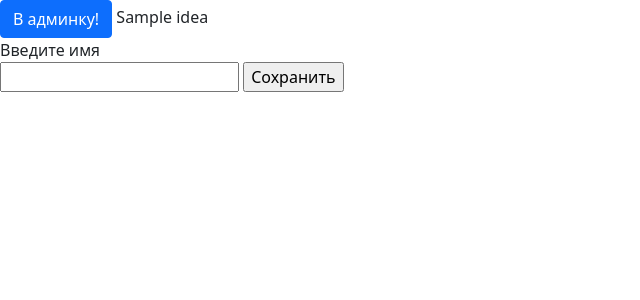
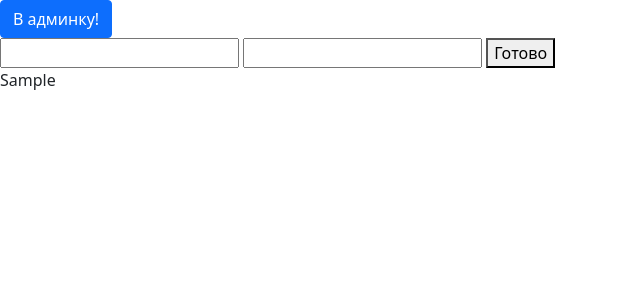
Before and after one commit to outsider4444/banka_idea, a Django app: template templates/test.html in a window 1280 px wide. Shown: the top 300 px of the page, without its empty margins (0-640 px from the left). Run offline with Django 4.2, Linux system fonts and the light colour scheme; tables that the repository leaves empty hold one stand-in row (values such as "Sample post"); the template is opened without the code that fills it: values that come from a table or form of the project are taken from there, most other values are stand-ins (such as "Sample title", 1, 10 or a date in 2020); some libraries are stand-ins or nearby versions.

Commit message:
Форма создания

```diff
--- a/banka_idea/models.py
+++ b/banka_idea/models.py
@@ -2,7 +2,7 @@ from ckeditor_uploader.fields import RichTextUploadingField
 from django.contrib.auth.models import AbstractUser
 from django.db import models
 
-
+# Create your models here.
 # Модели для базы данных
 class User(AbstractUser):
     avatar = models.ImageField(upload_to='media/user/avatar/', blank=True, null=True)
--- a/templates/test.html
+++ b/templates/test.html
@@ -5,32 +5,22 @@
     <title>Главная страница</title>
     <meta charset="utf-8">
     <link rel="stylesheet" href="{% static 'css/bootstrap.css' %}">
-    <link rel="stylesheet" href="{% static 'js/bootstrap.css' %}">
-    <link rel="stylesheet" href="{% static 'css/buttons-styles.css' %}" type="text/css" media="all">
+    <script src="{% static 'js/bootstrap.js' %}"></script>
     <script src="https://ajax.googleapis.com/ajax/libs/jquery/3.3.1/jquery.min.js"></script>
     <script src="https://cdnjs.cloudflare.com/ajax/libs/popper.js/1.14.0/umd/popper.min.js"></script>
     <script src="https://kit.fontawesome.com/f433a9122e.js" crossorigin="anonymous"></script>
 </head>
 <body>
-<a class="btn btn-primary" href="/admin">В админку!</a>
+    <a class="btn btn-primary" href="/admin">В админку!</a>
+    <form action="" method="post">
+        {% csrf_token %}
 
-{{idea.name}}
+        <input type="text" name="name">
+        <input type="text" name="description">
 
-<form method="POST">
-    {% csrf_token %}
+        <button type="submit">Готово</button>
+    </form>
 
-    <iput type = "text" name="name">
-    <iput type = "text" name="description">
-
-   <p>
-
-            <label>Введите имя</label><br>
-            <input type="text" name="name" />
-
-            <input type="submit" value="Сохранить" >
-   </p>
-</form>
-
-
+    {{ list_idea }}
 </body>
 </html>
```
